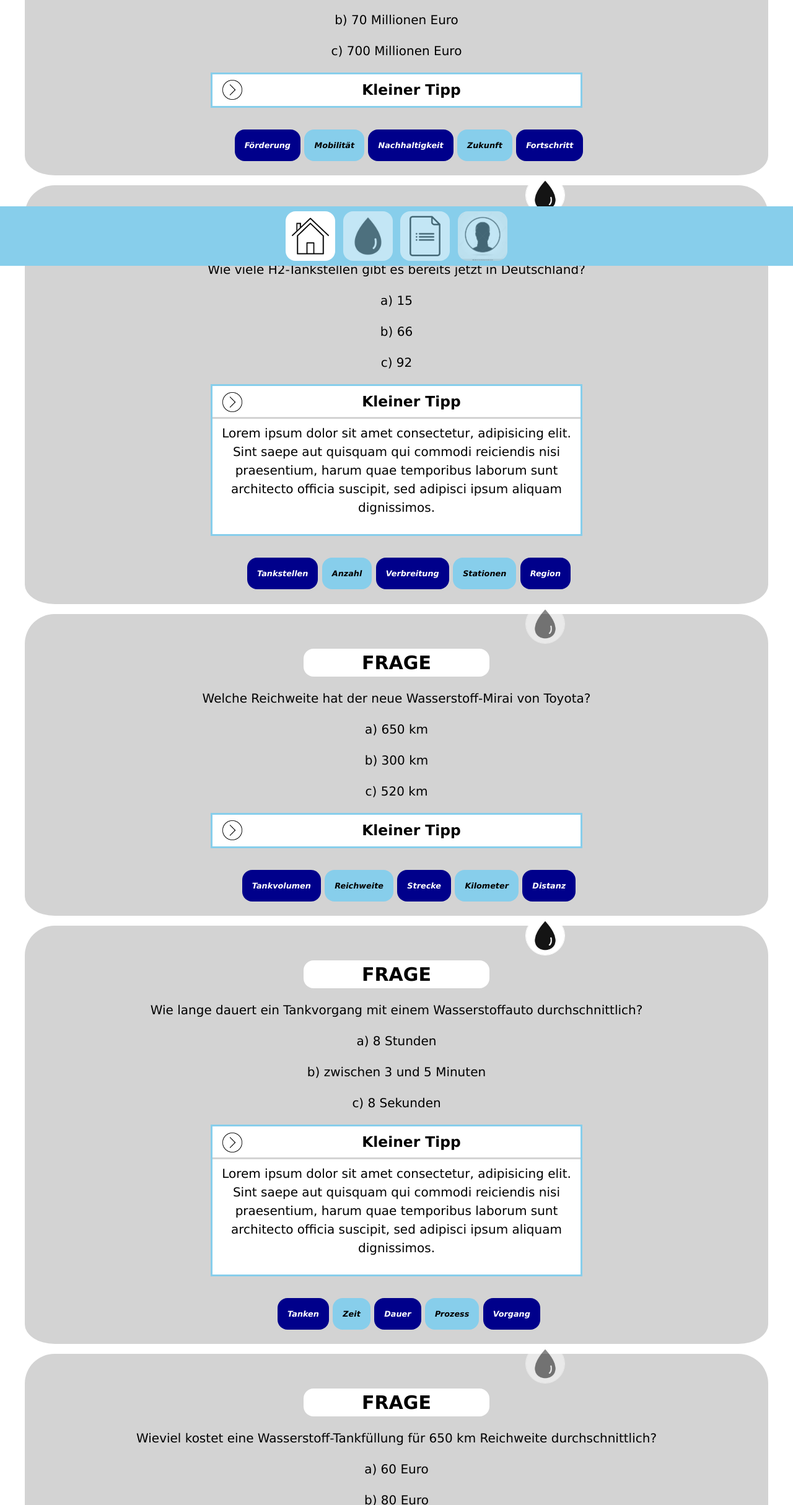
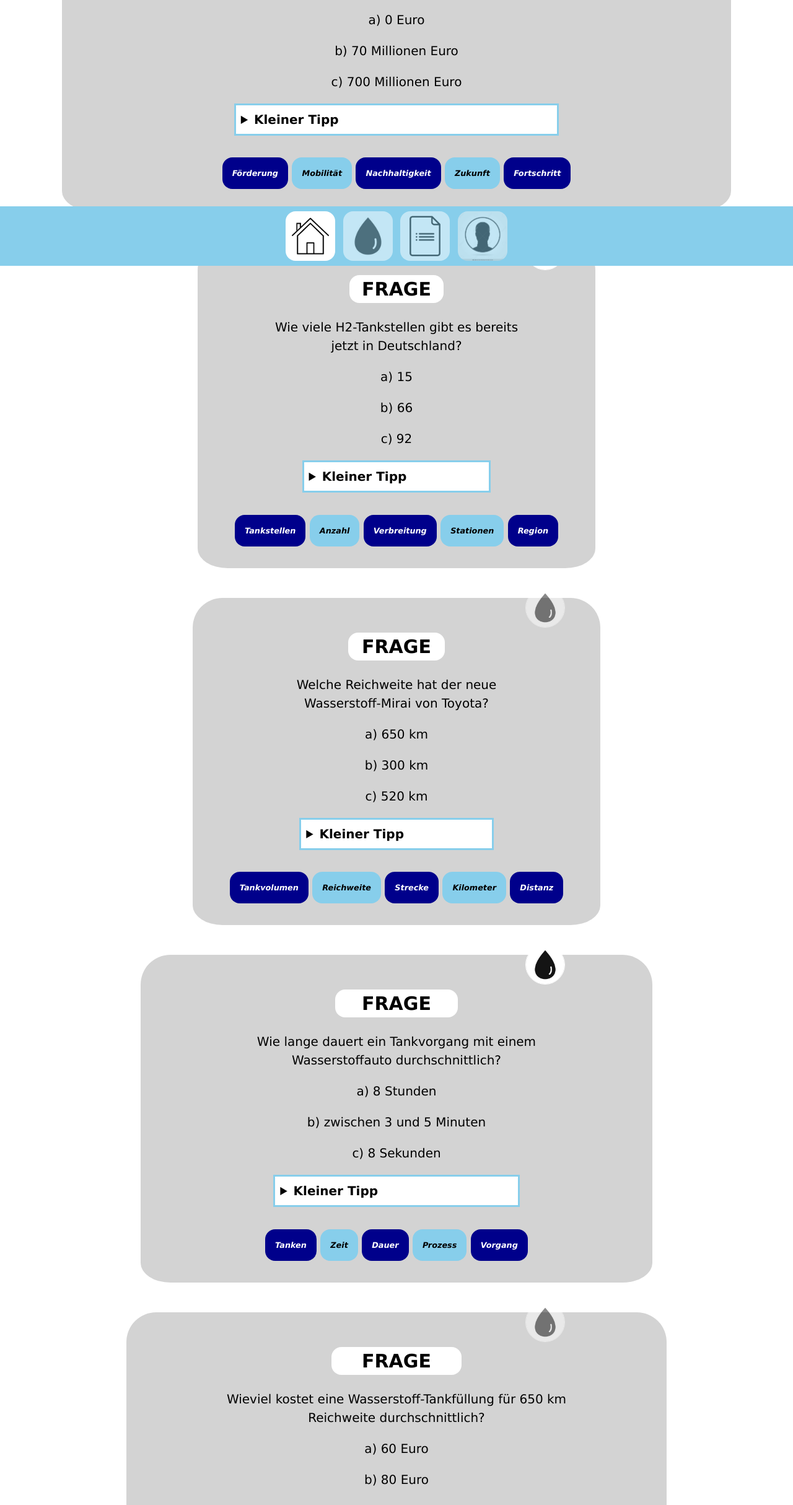
Before and after one commit to FSchmidbauer/my-quizapp, a website built with Vite: page index.html in a window 1280 px wide. Shown: the part 371-2800 px from the top of the page at 62% size. Built offline with nearby package versions, Linux system fonts and the light colour scheme.

Commit message:
Anpassungen responsive design

```diff
--- a/css/components/boxes.css
+++ b/css/components/boxes.css
@@ -1,10 +1,17 @@
+main {
+  display: flex;
+  flex-wrap: wrap;
+  justify-content: center;
+}
+
 .question-box {
-  width: 95%;
   background-color: lightgray;
   border-radius: 3rem;
   border-bottom: 1rem solid white;
+  margin: 1rem;
+  padding: 0 1rem;
   text-align: center;
-  margin: 0 auto;
+  justify-content: center;
 }
 
 .question-box__bookmark {
@@ -44,6 +51,9 @@
 
 .question-box__question {
   font-weight: 500;
+  width: 70%;
+  margin: 0 auto;
+  padding-top: 1.5rem;
 }
 
 .question-box__answer:hover {
@@ -91,7 +101,6 @@
 
 .tipp-box__headline {
   padding: 0.5rem;
-  margin: 0 auto;
   font-weight: bold;
 }
 
@@ -105,12 +114,11 @@
 .tag-cloud {
   display: flex;
   flex-wrap: wrap;
-  margin-top: 2rem;
+  margin: 2rem 0;
   justify-content: center;
 }
 
 .tag-cloud__element {
-  list-style: none;
   background-color: darkblue;
   border-radius: 1rem;
   padding: 1rem;
@@ -198,21 +206,22 @@
 }
 
 .profile__interestbox {
+  width: 95%;
   background-color: lightgrey;
   border-radius: 3rem;
-  padding-bottom: 1rem;
-  margin-bottom: 2rem;
+  padding: 0 2rem 1rem 2rem;
+  margin: 2rem;
 }
 
 .profile__interestheadline {
-  padding-top: 1rem;
   text-align: center;
 }
 
 .profile__logoutbutton {
   display: flex;
   flex-wrap: wrap;
-  margin: 0 auto;
+  justify-content: center;
+  padding: 0 1rem;
   background-color: white;
   border: 0.2rem solid skyblue;
   color: black;
@@ -224,12 +233,10 @@
   height: 2rem;
   width: 2rem;
   align-self: center;
-  margin-left: 1rem;
+  margin-right: 1rem;
 }
 
 .profile__logouttext {
-  padding: 1rem;
-  margin: 0 auto;
   font-size: 2rem;
   font-weight: bold;
 }
--- a/index.html
+++ b/index.html
@@ -12,45 +12,45 @@
     <h1 class="page-headline">H2 QUIZ-APP</h1>
     </header>
     <main>
-    <section class="question-box">
+        <section class="question-box">
             <img disabled class="question-box__bookmark" src="wassertropfen.jpg" alt="Icon von einem Stern">
             <h2 class="question-box__headline">FRAGE</h2>
             <p class="question-box__question">Wieviel Geld steckt die Bundesregierung bis 2025 in die Weiterentwicklung der Wasserstoff-Technologie?</p>
             <p class="question-box__answer">a) 0 Euro</p>
             <p class="question-box__answer">b) 70 Millionen Euro</p>
             <p class="question-box__answer">c) 700 Millionen Euro</p>
-            <article class="tipp-box">
-                <img class="tipp-box__aufklapppfeil" src="aufklapp-pfeil.png" alt="Icon Pfeil nach rechts">
-                <h3 class="tipp-box__headline">Kleiner Tipp</h3>
-            </article>
-            <ul class="tag-cloud">
-               <li class="tag-cloud__element">Förderung</li>
-               <li class="tag-cloud__element">Mobilität</li>
-               <li class="tag-cloud__element">Nachhaltigkeit</li>
-               <li class="tag-cloud__element">Zukunft</li>
-               <li class="tag-cloud__element">Fortschritt</li>
-            </ul>
+            <details class="tipp-box">
+                <!--<img class="tipp-box__aufklapppfeil" src="aufklapp-pfeil.png" alt="Icon Pfeil nach rechts">
+                --><summary class="tipp-box__headline">Kleiner Tipp</summary>
+                Lorem ipsum dolor sit amet consectetur, adipisicing elit. Sint saepe aut quisquam qui commodi reiciendis nisi praesentium, harum quae temporibus laborum sunt architecto officia suscipit, sed adipisci ipsum aliquam dignissimos.
+            </details>
+            <section class="tag-cloud">
+               <span class="tag-cloud__element">Förderung</span>
+               <span class="tag-cloud__element">Mobilität</span>
+               <span class="tag-cloud__element">Nachhaltigkeit</span>
+               <span class="tag-cloud__element">Zukunft</span>
+               <span class="tag-cloud__element">Fortschritt</span>
+            </section>
         </section>
-    <section class="question-box">
+        <section class="question-box">
             <img class="question-box__bookmark" src="wassertropfen.jpg" alt="Icon von einem Stern">
             <h2 class="question-box__headline">FRAGE</h2>
             <p class="question-box__question">Wie viele H2-Tankstellen gibt es bereits jetzt in Deutschland?</p>
             <p class="question-box__answer">a) 15</p:hover>
             <p class="question-box__answer">b) 66</p>
             <p class="question-box__answer">c) 92</p>
-            <article class="tipp-box">
-                <img class="tipp-box__aufklapppfeil" src="aufklapp-pfeil.png" alt="Icon Pfeil nach rechts">
-                <h3 class="tipp-box__headline">Kleiner Tipp</h3>
-                <p class="tipp-box__text"> Lorem ipsum dolor sit amet consectetur, adipisicing elit. Sint saepe aut quisquam qui commodi reiciendis nisi praesentium, harum quae temporibus laborum sunt architecto officia suscipit, sed adipisci ipsum aliquam dignissimos.
-                </p>
-            </article>
-            <ul class="tag-cloud">
-               <li class="tag-cloud__element">Tankstellen</li>
-               <li class="tag-cloud__element">Anzahl</li>
-               <li class="tag-cloud__element">Verbreitung</li>
-               <li class="tag-cloud__element">Stationen</li>
-               <li class="tag-cloud__element">Region</li>
-            </ul>
+            <details class="tipp-box">
+                <!--<img class="tipp-box__aufklapppfeil" src="aufklapp-pfeil.png" alt="Icon Pfeil nach rechts">
+                --><summary class="tipp-box__headline">Kleiner Tipp</summary>
+                Lorem ipsum dolor sit amet consectetur, adipisicing elit. Sint saepe aut quisquam qui commodi reiciendis nisi praesentium, harum quae temporibus laborum sunt architecto officia suscipit, sed adipisci ipsum aliquam dignissimos.
+            </details>
+            <section class="tag-cloud">
+               <span class="tag-cloud__element">Tankstellen</span>
+               <span class="tag-cloud__element">Anzahl</span>
+               <span class="tag-cloud__element">Verbreitung</span>
+               <span class="tag-cloud__element">Stationen</span>
+               <span class="tag-cloud__element">Region</span>
+               </section>
             </section>
         <section class="question-box">
                 <img disabled class="question-box__bookmark" src="wassertropfen.jpg" alt="Icon von einem Stern">
@@ -59,17 +59,18 @@
                 <p class="question-box__answer">a) 650 km</p>
                 <p class="question-box__answer">b) 300 km</p>
                 <p class="question-box__answer">c) 520 km</p>
-                <article class="tipp-box">
-                    <img class="tipp-box__aufklapppfeil" src="aufklapp-pfeil.png" alt="Icon Pfeil nach rechts">
-                    <h3 class="tipp-box__headline">Kleiner Tipp</h3>
-                </article>
-                <ul class="tag-cloud">
-                   <li class="tag-cloud__element">Tankvolumen</li>
-                   <li class="tag-cloud__element">Reichweite</li>
-                   <li class="tag-cloud__element">Strecke</li>
-                   <li class="tag-cloud__element">Kilometer</li>
-                   <li class="tag-cloud__element">Distanz</li>
-                </ul>
+                <details class="tipp-box">
+                    <!--<img class="tipp-box__aufklapppfeil" src="aufklapp-pfeil.png" alt="Icon Pfeil nach rechts">
+                    --><summary class="tipp-box__headline">Kleiner Tipp</summary>
+                    Lorem ipsum dolor sit amet consectetur, adipisicing elit. Sint saepe aut quisquam qui commodi reiciendis nisi praesentium, harum quae temporibus laborum sunt architecto officia suscipit, sed adipisci ipsum aliquam dignissimos.
+                </details>
+                <section class="tag-cloud">
+                   <span class="tag-cloud__element">Tankvolumen</span>
+                   <span class="tag-cloud__element">Reichweite</span>
+                   <span class="tag-cloud__element">Strecke</span>
+                   <span class="tag-cloud__element">Kilometer</span>
+                   <span class="tag-cloud__element">Distanz</span>
+                   </section>
                 </section>
     <section class="question-box">
         <img class="question-box__bookmark" src="wassertropfen.jpg" alt="Icon von einem Stern">
@@ -78,19 +79,18 @@
         <p class="question-box__answer">a) 8 Stunden</p>
         <p class="question-box__answer">b) zwischen 3 und 5 Minuten</p>
         <p class="question-box__answer">c) 8 Sekunden</p>
-        <article class="tipp-box">
-            <img class="tipp-box__aufklapppfeil" src="aufklapp-pfeil.png" alt="Icon Pfeil nach rechts">
-            <h3 class="tipp-box__headline">Kleiner Tipp</h3>
-            <p class="tipp-box__text"> Lorem ipsum dolor sit amet consectetur, adipisicing elit. Sint saepe aut quisquam qui commodi reiciendis nisi praesentium, harum quae temporibus laborum sunt architecto officia suscipit, sed adipisci ipsum aliquam dignissimos.
-            </p>
-        </article>
-        <ul class="tag-cloud">
-           <li class="tag-cloud__element">Tanken</li>
-           <li class="tag-cloud__element">Zeit</li>
-           <li class="tag-cloud__element">Dauer</li>
-           <li class="tag-cloud__element">Prozess</li>
-           <li class="tag-cloud__element">Vorgang</li>
-        </ul>
+        <details class="tipp-box">
+            <!--<img class="tipp-box__aufklapppfeil" src="aufklapp-pfeil.png" alt="Icon Pfeil nach rechts">
+            --><summary class="tipp-box__headline">Kleiner Tipp</summary>
+            Lorem ipsum dolor sit amet consectetur, adipisicing elit. Sint saepe aut quisquam qui commodi reiciendis nisi praesentium, harum quae temporibus laborum sunt architecto officia suscipit, sed adipisci ipsum aliquam dignissimos.
+        </details>
+        <section class="tag-cloud">
+           <span class="tag-cloud__element">Tanken</span>
+           <span class="tag-cloud__element">Zeit</span>
+           <span class="tag-cloud__element">Dauer</span>
+           <span class="tag-cloud__element">Prozess</span>
+           <span class="tag-cloud__element">Vorgang</span>
+        </section>
         </section>
     <section class="question-box">
             <img disabled class="question-box__bookmark" src="wassertropfen.jpg" alt="Icon von einem Stern">
@@ -99,17 +99,18 @@
             <p class="question-box__answer">a) 60 Euro</p>
             <p class="question-box__answer">b) 80 Euro</p>
             <p class="question-box__answer">c) 100 Euro</p>
-            <article class="tipp-box">
-                <img class="tipp-box__aufklapppfeil" src="aufklapp-pfeil.png" alt="Icon Pfeil nach rechts">
-                <h3 class="tipp-box__headline">Kleiner Tipp</h3>
-            </article>
-            <ul class="tag-cloud">
-               <li class="tag-cloud__element">Tanken</li>
-               <li class="tag-cloud__element">Kosten</li>
-               <li class="tag-cloud__element">Geld</li>
-               <li class="tag-cloud__element">Preis</li>
-               <li class="tag-cloud__element">Füllung</li>
-            </ul>
+            <details class="tipp-box">
+                <!--<img class="tipp-box__aufklapppfeil" src="aufklapp-pfeil.png" alt="Icon Pfeil nach rechts">
+                --><summary class="tipp-box__headline">Kleiner Tipp</summary>
+                Lorem ipsum dolor sit amet consectetur, adipisicing elit. Sint saepe aut quisquam qui commodi reiciendis nisi praesentium, harum quae temporibus laborum sunt architecto officia suscipit, sed adipisci ipsum aliquam dignissimos.
+            </details>
+            <section class="tag-cloud">
+               <span class="tag-cloud__element">Tanken</span>
+               <span class="tag-cloud__element">Kosten</span>
+               <span class="tag-cloud__element">Geld</span>
+               <span class="tag-cloud__element">Preis</span>
+               <span class="tag-cloud__element">Füllung</span>
+            </section>
             </section>
     <section class="question-box">
         <img class="question-box__bookmark" src="wassertropfen.jpg" alt="Icon von einem Stern">
@@ -118,19 +119,18 @@
         <p class="question-box__answer">a) Wasserstoff</p>
         <p class="question-box__answer">b) reines Trinkwasser</p>
         <p class="question-box__answer">c) nichts</p>
-        <article class="tipp-box">
-            <img class="tipp-box__aufklapppfeil" src="aufklapp-pfeil.png" alt="Icon Pfeil nach rechts">
-            <h3 class="tipp-box__headline">Kleiner Tipp</h3>
-            <p class="tipp-box__text"> Lorem ipsum dolor sit amet consectetur, adipisicing elit. Sint saepe aut quisquam qui commodi reiciendis nisi praesentium, harum quae temporibus laborum sunt architecto officia suscipit, sed adipisci ipsum aliquam dignissimos.
-            </p>
-        </article>
-        <ul class="tag-cloud">
-           <li class="tag-cloud__element">Emissionen</li>
-           <li class="tag-cloud__element">Abgase</li>
-           <li class="tag-cloud__element">Ausstoß</li>
-           <li class="tag-cloud__element">Nachhaltigkeit</li>
-           <li class="tag-cloud__element">Auspuff</li>
-        </ul>
+        <details class="tipp-box">
+            <!--<img class="tipp-box__aufklapppfeil" src="aufklapp-pfeil.png" alt="Icon Pfeil nach rechts">
+            --><summary class="tipp-box__headline">Kleiner Tipp</summary>
+            Lorem ipsum dolor sit amet consectetur, adipisicing elit. Sint saepe aut quisquam qui commodi reiciendis nisi praesentium, harum quae temporibus laborum sunt architecto officia suscipit, sed adipisci ipsum aliquam dignissimos.
+        </details>
+        <section class="tag-cloud">
+           <span class="tag-cloud__element">Emissionen</span>
+           <span class="tag-cloud__element">Abgase</span>
+           <span class="tag-cloud__element">Ausstoß</span>
+           <span class="tag-cloud__element">Nachhaltigkeit</span>
+           <span class="tag-cloud__element">Auspuff</span>
+           </section>
         </section>
         </main>
     <footer class="footernav">
```
Also changed, not shown: profile.html (+13 -11 lines).
